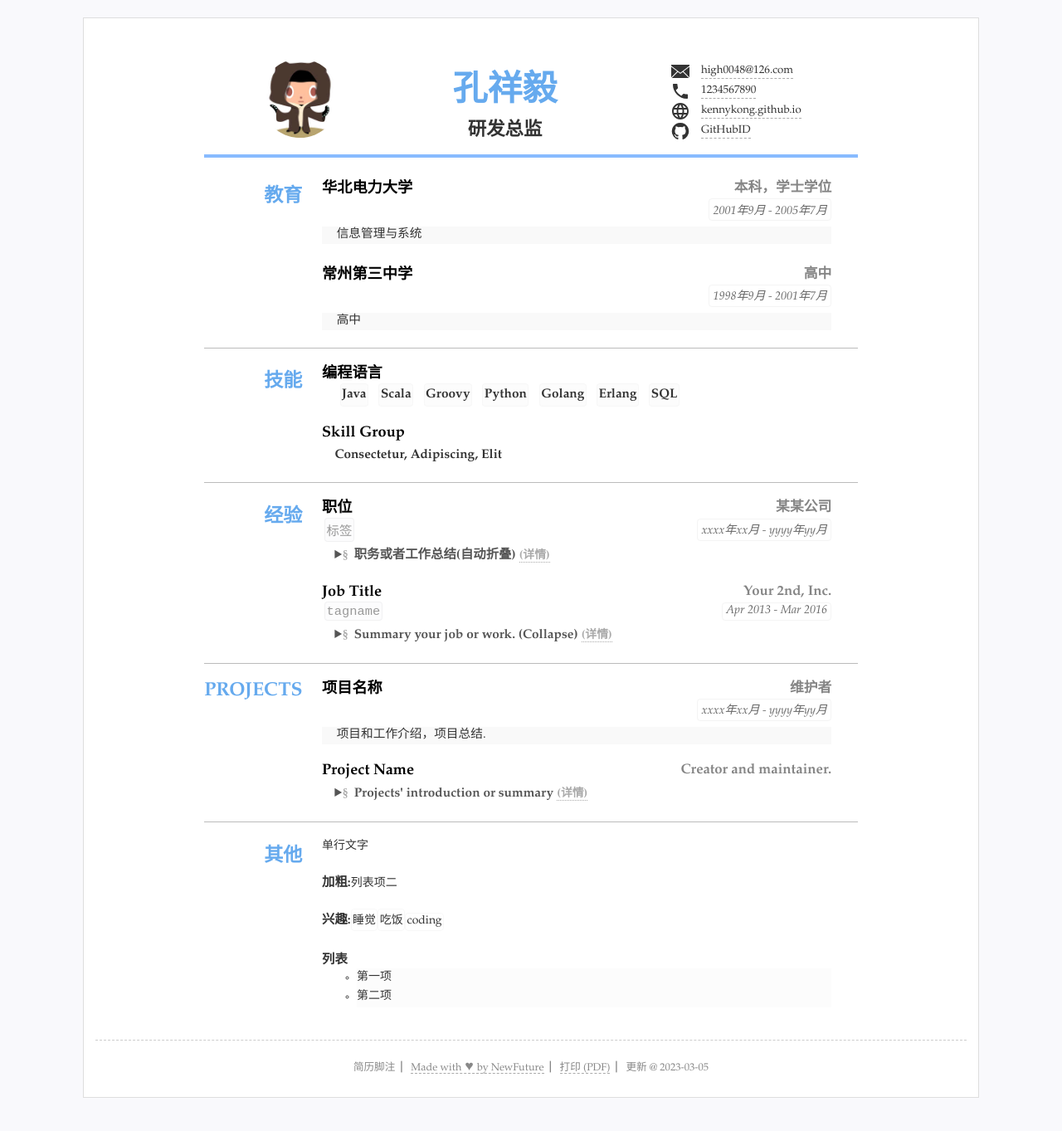
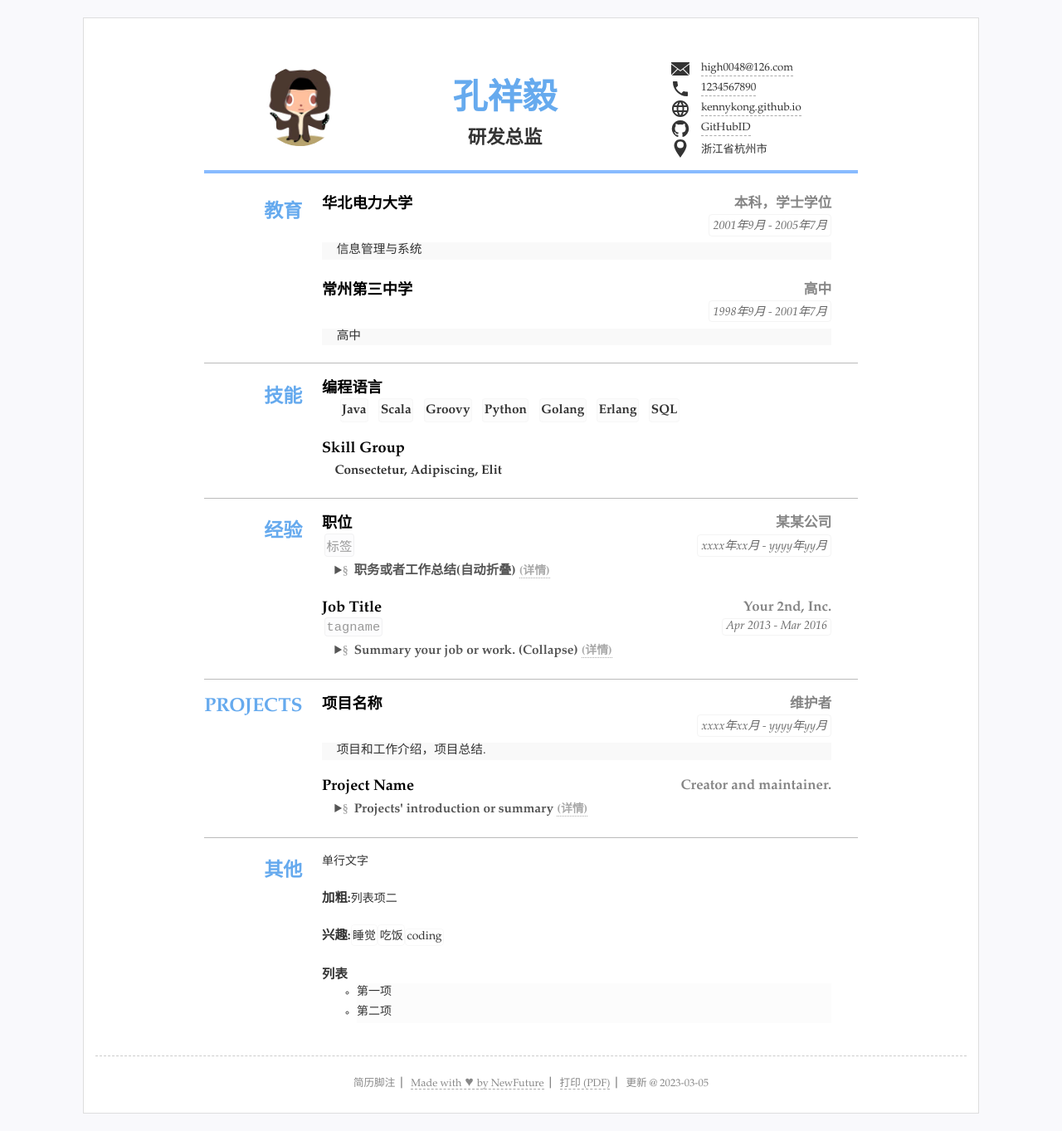
Before and after one commit to kennykong/resume, a Jekyll site: the page built from index.html, in a window 1280 px wide. Shown: the whole page at 83% size. Built offline with Jekyll 4.4.1, drawn with Linux system fonts in a browser that asks for light colours.

Commit message:
Update resume.yml

```diff
--- a/_data/resume.yml
+++ b/_data/resume.yml
@@ -19,11 +19,11 @@ contact: #联系方式连接等3~5行
   href: 'https://kennykong.github.io'
   icon: 'icons/web.svg'
 - text: "GitHubID"
-  href: 'https://github.com/NewFuture'
+  href: 'https://github.com/kennykong'
   icon: "icons/github.svg"
   attr: 'target="_blank"' #新标签页打开
-  # - text: "地址"
-  #   icon: "icons/location.svg"
+- text: "浙江省杭州市"
+  icon: "icons/location.svg"
 
 #main下面是主体内容，类别条数不限
 main: #简历主要内容，
```
